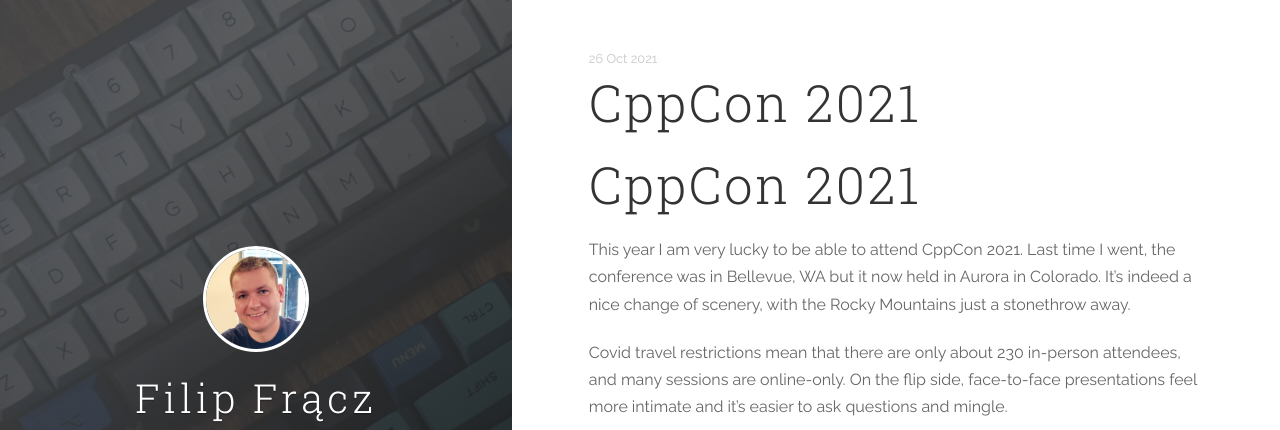
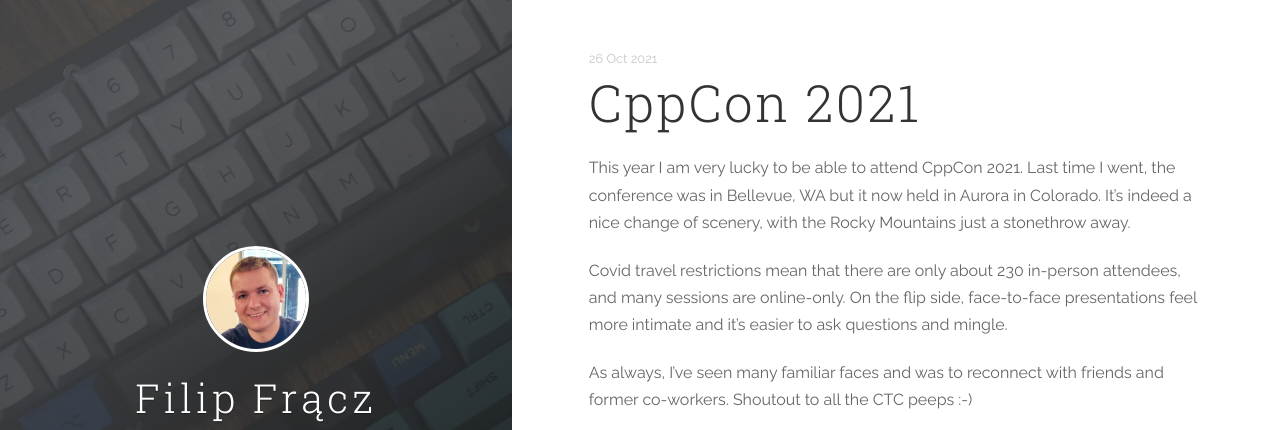
Before and after one commit to itsff/website, a Jekyll site: the page built from _posts/2021-10-25-cppcon-2021-day-1.md, in a window 1280 px wide, cut to the strip 0-430 px from the top of the page. Built offline with Jekyll 4.4.1, drawn with Linux system fonts in a browser that asks for light colours; a script that is not in the unit is left out.

Commit message:
Update 2021-10-25-cppcon-2021-day-1.md

```diff
--- a/_posts/2021-10-25-cppcon-2021-day-1.md
+++ b/_posts/2021-10-25-cppcon-2021-day-1.md
@@ -11,8 +11,6 @@
   - Personal
 ---
 
-# CppCon 2021
-
 This year I am very lucky to be able to attend CppCon 2021.
 Last time I went, the conference was in Bellevue, WA but it now held in Aurora in Colorado.
 It's indeed a nice change of scenery, with the Rocky Mountains just a stonethrow away.
```
